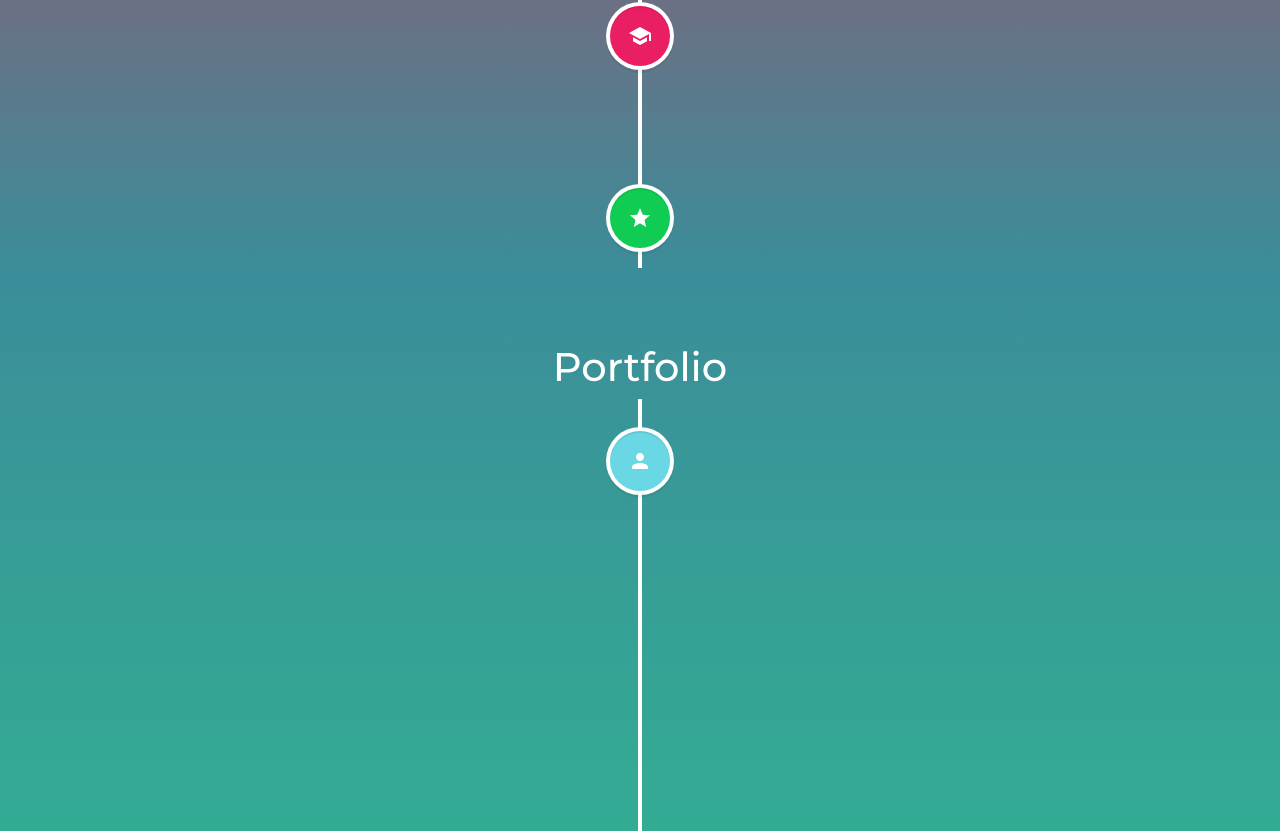
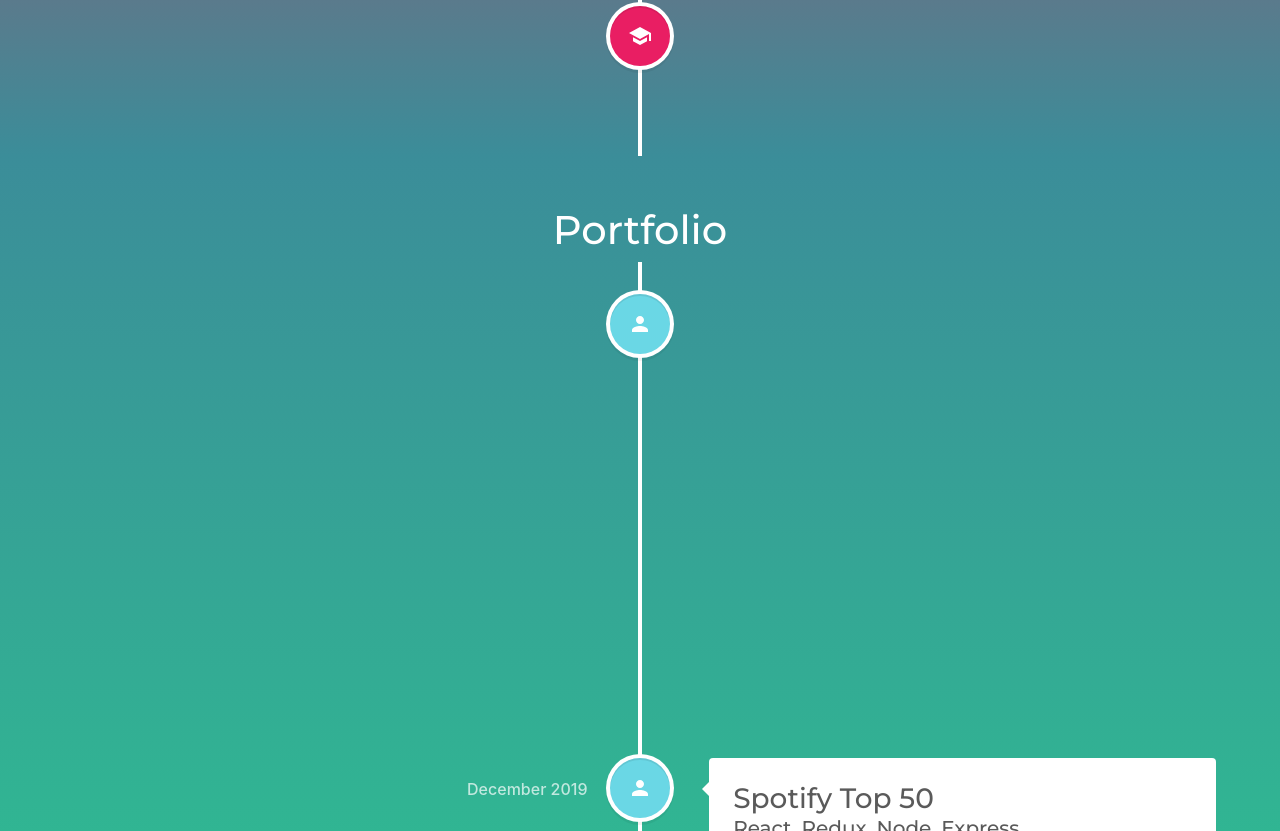
Before and after one commit to nksiu/nick-siu-personal, a React (Create React App) app: page / in a window 1280 px wide. Shown: the part 1749-2580 px from the top of the page. Built offline with nearby package versions, Linux system fonts and the light colour scheme.

Commit message:
header animation

```diff
--- a/src/components/Experience/index.js
+++ b/src/components/Experience/index.js
@@ -1,11 +1,11 @@
 import React from "react";
 import { v4 as uuidv4 } from "uuid";
 import {experiences} from "./content";
+import Fade from "react-reveal";
 
 // Components
 import Card from "./card";
-import { VerticalTimeline, VerticalTimelineElement }  from "react-vertical-timeline-component";
-import StarIcon from "@material-ui/icons/Star";
+import { VerticalTimeline }  from "react-vertical-timeline-component";
 import SEO from "../SEO";
 
 // Styling
@@ -19,15 +19,13 @@ const Experience = () => {
     <FullHeightWrapperSC id="experience" gradient={gradient}>
       <SEO page="experience"/>
       <div className="full-height">
-      <h1 style={{textAlign: "center"}}>Experience</h1>
+        <Fade bottom>
+          <h1 style={{textAlign: "center"}}>Experience</h1>
+        </Fade>
         <VerticalTimeline>
           {
             experiences.map((experience) => (<Card key={uuidv4()} experience={experience}/>))
           }
-          <VerticalTimelineElement
-            iconStyle={{ background: "rgb(16, 204, 82)", color: "#fff" }}
-            icon={<StarIcon />}
-          />
         </VerticalTimeline>
       </div>
     </FullHeightWrapperSC>
--- a/src/components/Header/index.js
+++ b/src/components/Header/index.js
@@ -2,7 +2,8 @@ import React, {useState} from "react";
 import {Link} from "react-scroll";
 import HeaderWrapperSC from "./header-wrapper-sc";
 
-const offsetHeight = 15;
+const offsetHeight = -56;
+const portOffset = -6;
 
 const Header = () => {
   const [isToggled, setToggled] = useState("");
@@ -33,10 +34,10 @@ const Header = () => {
               <Link to={"about"} className="nav-link" onClick={handleItemClick} spy={true} smooth={true} duration={1000}>About</Link>
             </li>
             <li className="nav-item">
-              <Link to={"experience"} className="nav-link" onClick={handleItemClick} offset={-50} spy={true} smooth={true} duration={1000}>Experience</Link>
+              <Link to={"experience"} className="nav-link" onClick={handleItemClick} offset={offsetHeight} spy={true} smooth={true} duration={1000}>Experience</Link>
             </li>
             <li className="nav-item">
-              <Link to={"portfolio"} className="nav-link" onClick={handleItemClick} offset={offsetHeight} spy={true} smooth={true} duration={1000}>Portfolio</Link>
+              <Link to={"portfolio"} className="nav-link" onClick={handleItemClick} offset={portOffset} spy={true} smooth={true} duration={1000}>Portfolio</Link>
             </li>
             <li className="nav-item">
               <Link to={"contact"} className="nav-link" onClick={handleItemClick} spy={true} smooth={true} duration={1000}>Contact</Link>
--- a/src/components/Portfolio/index.js
+++ b/src/components/Portfolio/index.js
@@ -1,11 +1,11 @@
 import React from "react";
 import { v4 as uuidv4 } from "uuid";
 import {projects} from "./content";
+import {Fade} from "react-reveal";
 
 // Components
 import Card from "./card";
-import { VerticalTimeline, VerticalTimelineElement }  from "react-vertical-timeline-component";
-import StarIcon from "@material-ui/icons/Star";
+import { VerticalTimeline }  from "react-vertical-timeline-component";
 import SEO from "../SEO"
 
 // Styling
@@ -19,15 +19,13 @@ const Portfolio = () => {
     <FullHeightWrapperSC id="portfolio" gradient={gradient}>
       <SEO page="portfolio"/>
       <div className="full-height">
-      <h1 className="portfolio-title" style={{textAlign: "center"}}>Portfolio</h1>
+        <Fade bottom>
+          <h1 className="portfolio-title" style={{textAlign: "center"}}>Portfolio</h1>
+        </Fade>
         <VerticalTimeline>
           {
             projects.map((project) => (<Card key={uuidv4()} project={project}/>))
           }
-          <VerticalTimelineElement
-            iconStyle={{ background: "rgb(16, 204, 82)", color: "#fff" }}
-            icon={<StarIcon />}
-          />
         </VerticalTimeline>
       </div>
     </FullHeightWrapperSC>
--- a/src/components/full-height-wrapper-sc.js
+++ b/src/components/full-height-wrapper-sc.js
@@ -14,12 +14,8 @@ const FullHeightWrapperSC = styled.div`
     color: white;
   }
 
-  .contact-terminal {
-    padding-top: 100px;
-  }
-
   .portfolio-title {
-    padding-top: 75px;
+    padding-top: 50px;
   }
 
   h1 {
```
